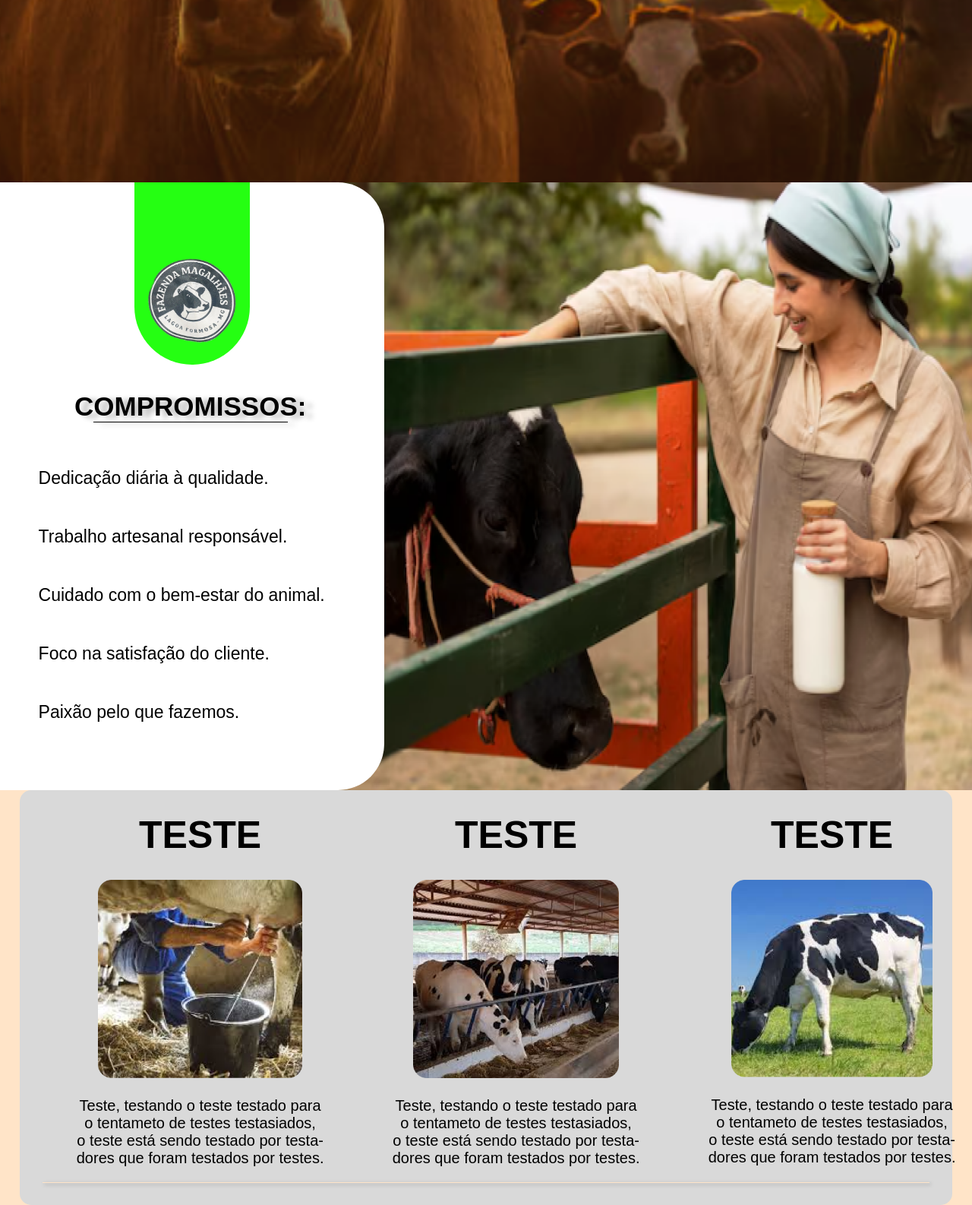
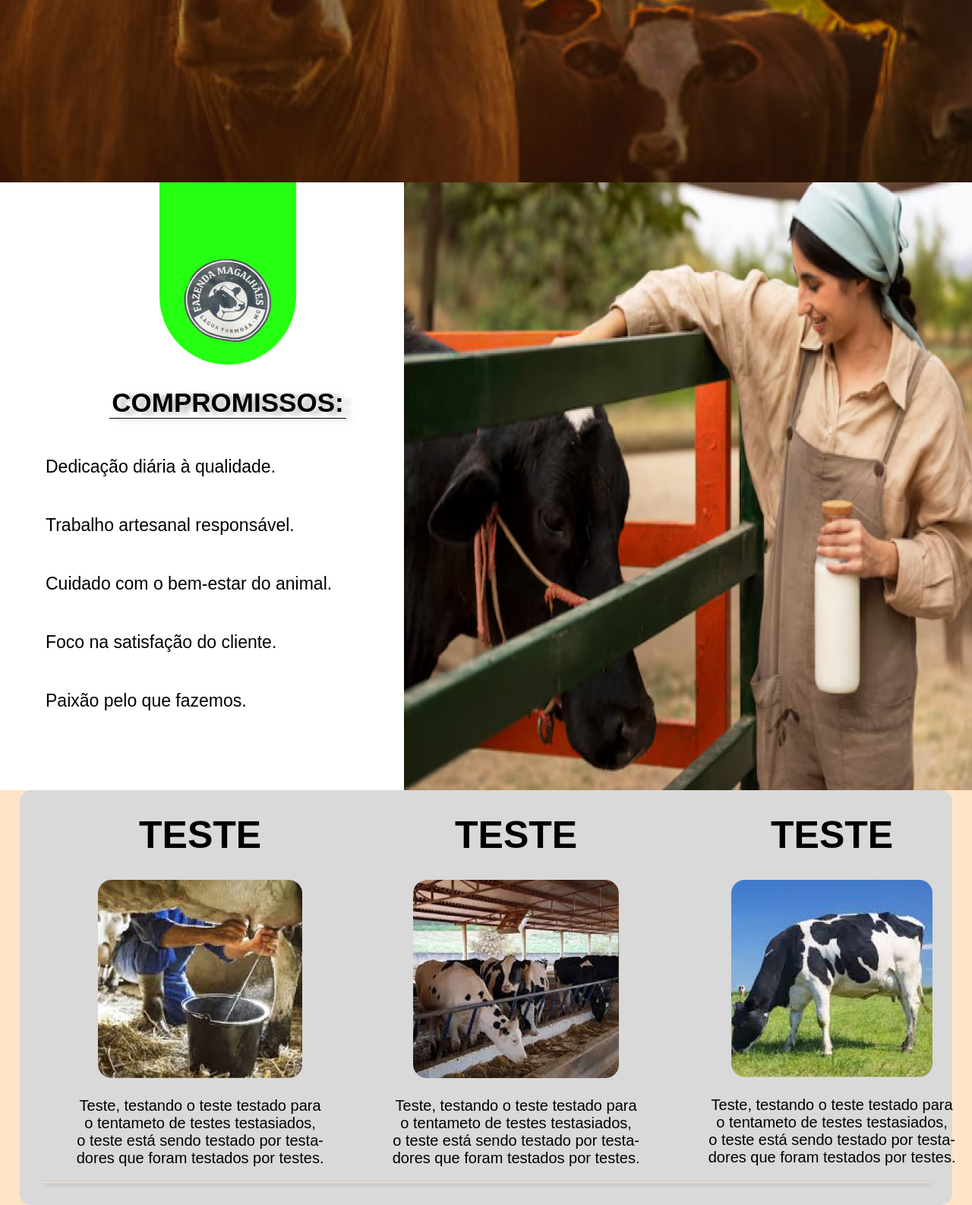
Before and after one commit to The-Vonky/Fazenda-Magalhaes, a PHP site: page /home.html in a window 1280 px wide. Shown: the part 531-2117 px from the top of the page at 76% size. Run offline with PHP 8.4, Linux system fonts and the light colour scheme.

Commit message:
att 2º home

```diff
--- a/Fazenda/home.css
+++ b/Fazenda/home.css
@@ -170,34 +170,6 @@ nav ul li a:hover {
 
 }
 
-.hm ul {
-    list-style-type: none;
-    text-align: justify;
-    color: #000000;
-    padding-top: 7%;
-    padding-left: 10%;
-}
-
-.hm li {
-    padding-top: 50px;
-    font-size: 23px;
-}
-
-.af1 li::after {
-    content: "";
-    width: 64%;
-    height: 0.7px;
-    display: block;
-    margin-left: 18%;
-    background-color: #000000;
-    box-shadow: 10px 3px 7px rgba(0, 0, 0, 0.3);
-}
-
-.container{
-    display: flex;
-
-}
-
 .hm {
     background-color: #ffffff;
     border-radius: 0 61px 61px 0;
@@ -207,8 +179,46 @@ nav ul li a:hover {
     height: 50rem;
     width: 50rem;
     z-index: 1;
+    display: flex;
+    flex-direction: column;
+
 }
-.af1 li{
+
+.hm ul {
+    list-style-type: none;
+    text-align: justify;
+    color: #000000;
+    padding-left: 10%;
+}
+
+.hm li {
+    padding-top: 50px;
+    font-size: 23px;
+}
+
+.hm h1 {
+    text-align: center;
+    margin: auto;
+    padding-top: 5%;
+    font-size: 35px;
+}
+
+.af1 h1::after {
+    content: "";
+    width: 52%;
+    height: 0.7px;
+    display: block;
+    margin: auto;
+    background-color: #000000;
+    box-shadow: 10px 3px 7px rgba(0, 0, 0, 0.3);
+}
+
+.teste{
+    display: flex;
+
+}
+
+.af1 h1{
     text-shadow: 10px 3px 7px rgba(0, 0, 0, 0.3);
 }
 
@@ -217,7 +227,7 @@ nav ul li a:hover {
     height: 30%;
     width: 30%;
     border-radius: 0 0 100px 100px;
-    margin-left: 35%;
+    margin: 0 auto;
     align-content: flex-end;
 }
 
--- a/Fazenda/home.html
+++ b/Fazenda/home.html
@@ -50,16 +50,10 @@
                 <div class="divLogo">
                     <img src="img/vaca.png" alt="">
                 </div>
+                <div class="af1">
+                    <h1>COMPROMISSOS:</h1>
+                </div>
                 <ul>
-                    <div class="af1">
-                        <li style=
-                        "text-align: center;
-                         margin: 0 55px 0 0;
-                         padding: 0 0 10px 0;
-                         font-size: 35px;
-                         ">
-                         <strong>COMPROMISSOS:</strong></li>
-                    </div>
                     <li>Dedicação diária à qualidade.</li>
                     <li>Trabalho artesanal responsável.</li>
                     <li>Cuidado com o bem-estar do animal.</li>
@@ -67,10 +61,11 @@
                     <li>Paixão pelo que fazemos.</li>
                 </ul>
             </div>
+        </div>
             <div class="background">
                 <img src="img/vaquinha.png" alt="">
             </div>
-        </div>
+
     </section>
     <div class="containerH3">
         <div class="division">
```
